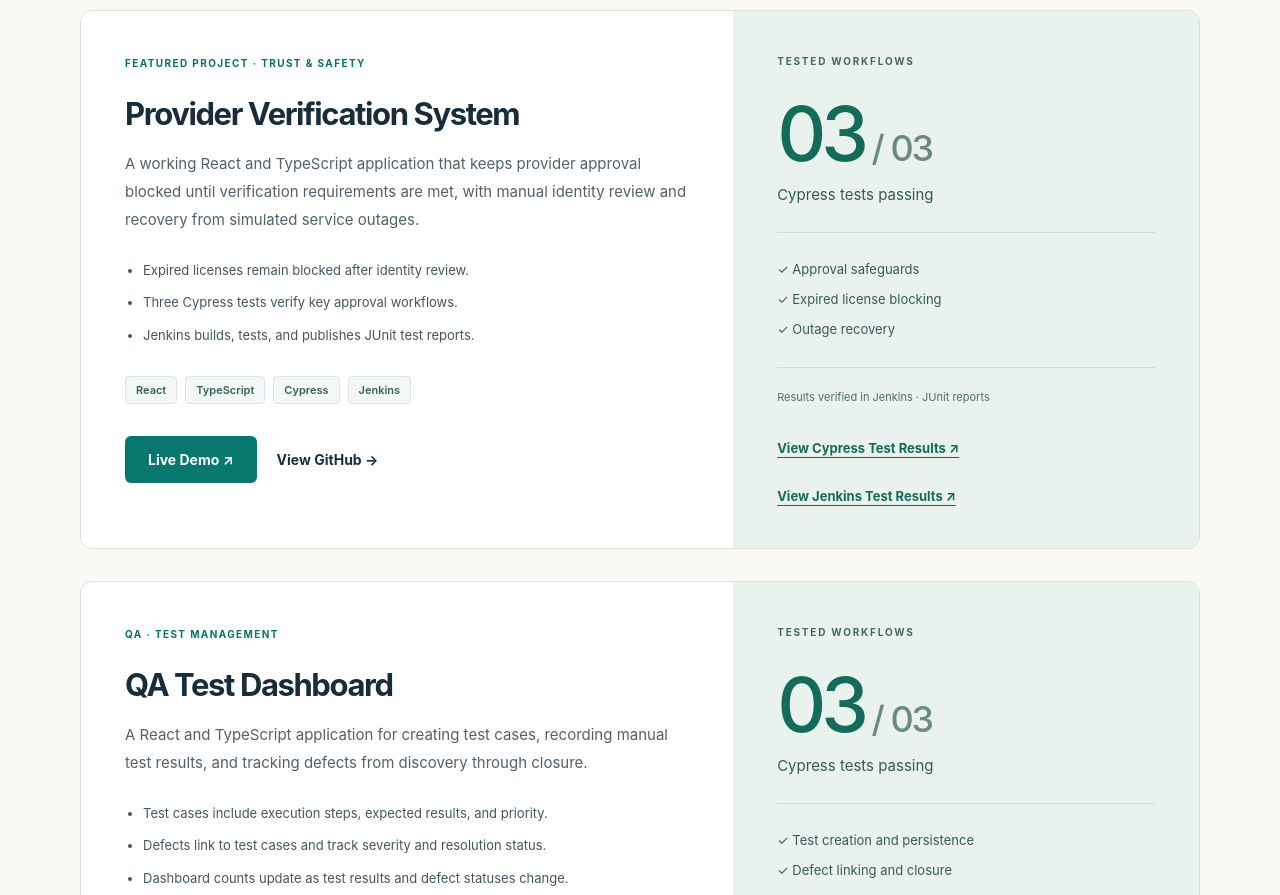
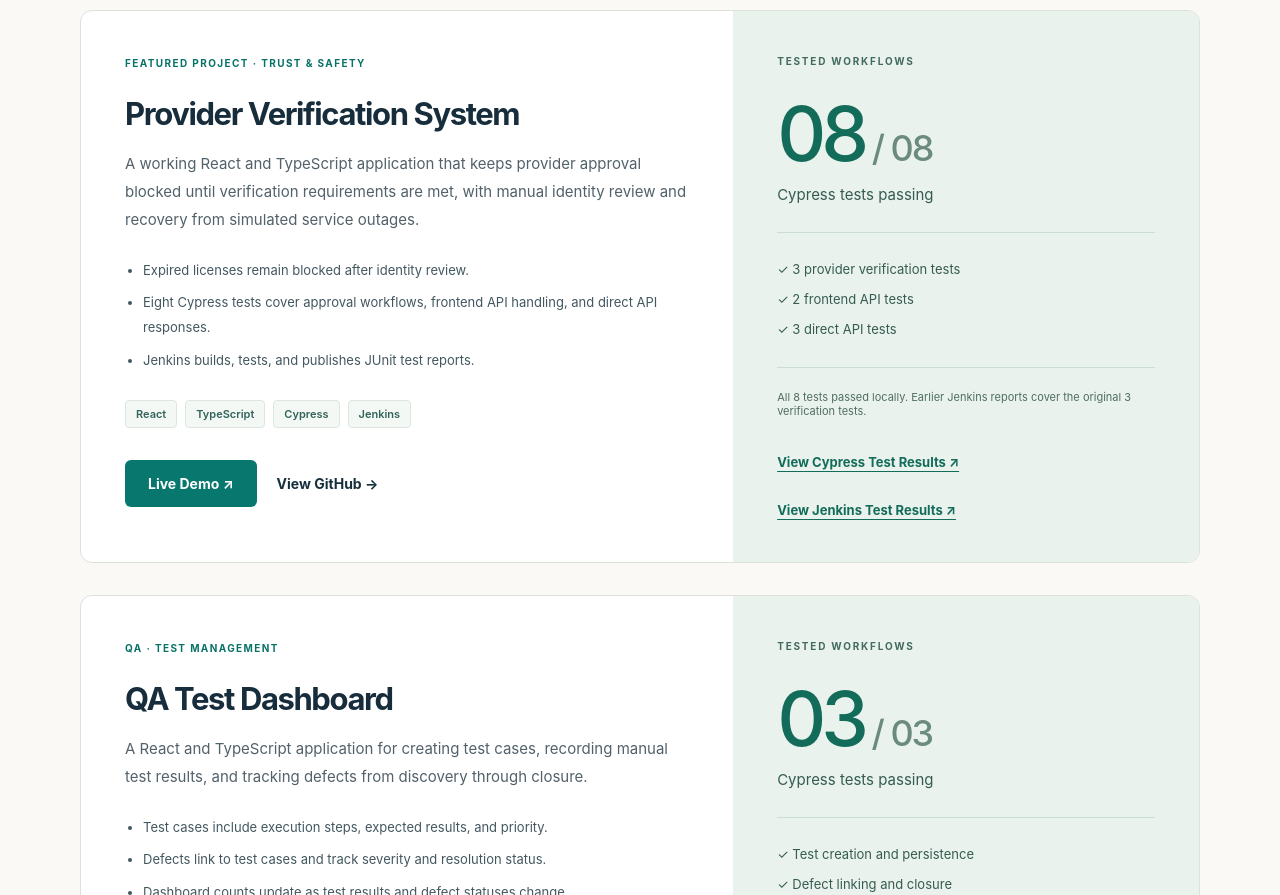
Before and after one commit to Cycalona-villani/cycalona-portfolio, a React (Vite) app: page / in a window 1280 px wide. Shown: the part 920-1815 px from the top of the page. Built offline with nearby package versions, Linux system fonts and the light colour scheme.

Commit message:
Update provider project to show eight passing Cypress tests

```diff
--- a/src/App.tsx
+++ b/src/App.tsx
@@ -92,8 +92,8 @@ function App() {
                 </li>
 
                 <li>
-                  Three Cypress tests verify key approval
-                  workflows.
+                  Eight Cypress tests cover approval workflows,
+                  frontend API handling, and direct API responses.
                 </li>
 
                 <li>
@@ -140,19 +140,20 @@ function App() {
               </span>
 
               <strong>
-                03<span> / 03</span>
+                08<span> / 08</span>
               </strong>
 
               <p>Cypress tests passing</p>
 
               <ul>
-                <li>✓ Approval safeguards</li>
-                <li>✓ Expired license blocking</li>
-                <li>✓ Outage recovery</li>
+                <li>✓ 3 provider verification tests</li>
+                <li>✓ 2 frontend API tests</li>
+                <li>✓ 3 direct API tests</li>
               </ul>
 
               <small>
-                Results verified in Jenkins · JUnit reports
+                All 8 tests passed locally. Earlier Jenkins reports
+                cover the original 3 verification tests.
               </small>
 
               <div
```
Lines whose indentation alone changed are shown as unchanged.
